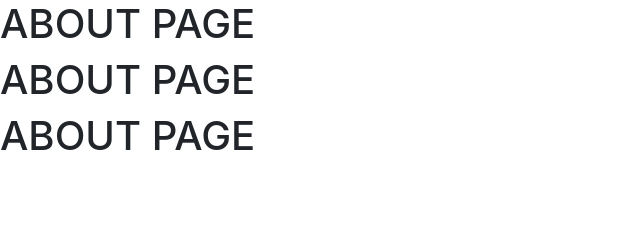
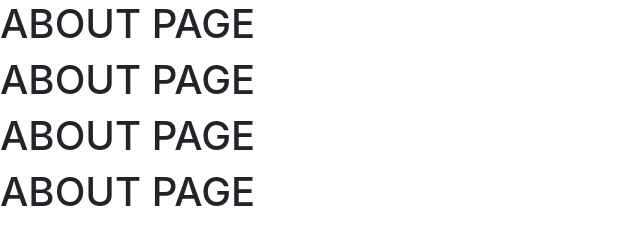
Before and after one commit to ZahraArif/Myrepo123, a plain HTML site: page about.html in a window 1280 px wide. Shown: the whole page, without its empty margins (0-640 px from the left). Drawn offline with nearby package versions, Linux system fonts and the light colour scheme.

Commit message:
changes are done

```diff
--- a/about.html
+++ b/about.html
@@ -13,6 +13,8 @@
       <h1>ABOUT PAGE</h1>
     <h1>ABOUT PAGE</h1>
     <h1>ABOUT PAGE</h1>
+    <h1>ABOUT PAGE</h1>
+
 
     <!-- Optional JavaScript -->
     <!-- jQuery first, then Popper.js, then Bootstrap JS -->
```
